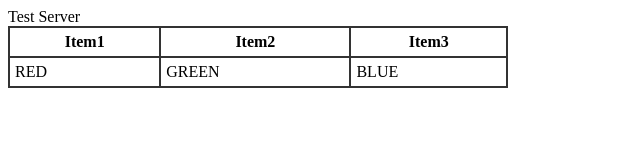
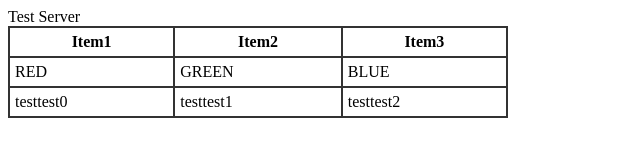
Before and after one commit to G-goth/HTMLTest, a plain HTML site: page index.html in a window 1280 px wide. Shown: the whole page, without its empty margins (0-640 px from the left). Drawn offline with Linux system fonts and the light colour scheme.

Commit message:
Javascriptを読み込まない現象の解消

```diff
--- a/index.html
+++ b/index.html
@@ -9,7 +9,6 @@
 </head>
 
 <body>
-    <script type="text/javascript" src="index.js"></script>
     <p1>Test Server</p1>
     <table id="test_table" border="1" width="500" cellspacing="0" cellpadding="5" bordercolor="#333333">
         <tr>
@@ -20,5 +19,5 @@
         </tr>
     </table>
 </body>
-
+<script type="text/javascript" src="index.js"></script>
 </html>
--- a/index.js
+++ b/index.js
@@ -1,10 +1,7 @@
 (function(){
     var table = document.getElementById("test_table");
-    /*var collection = table.rows;
-    var tr = table.rows[0];
-    var td = tr.cells[0];*/
     var newtr = table.insertRow();
-    for(var i = 0; i < 2; ++i){
+    for(var i = 0; i < 3; ++i){
         var newtd = newtr.insertCell();
         newtd.appendChild( document.createTextNode('testtest'+i) );
     }
```
